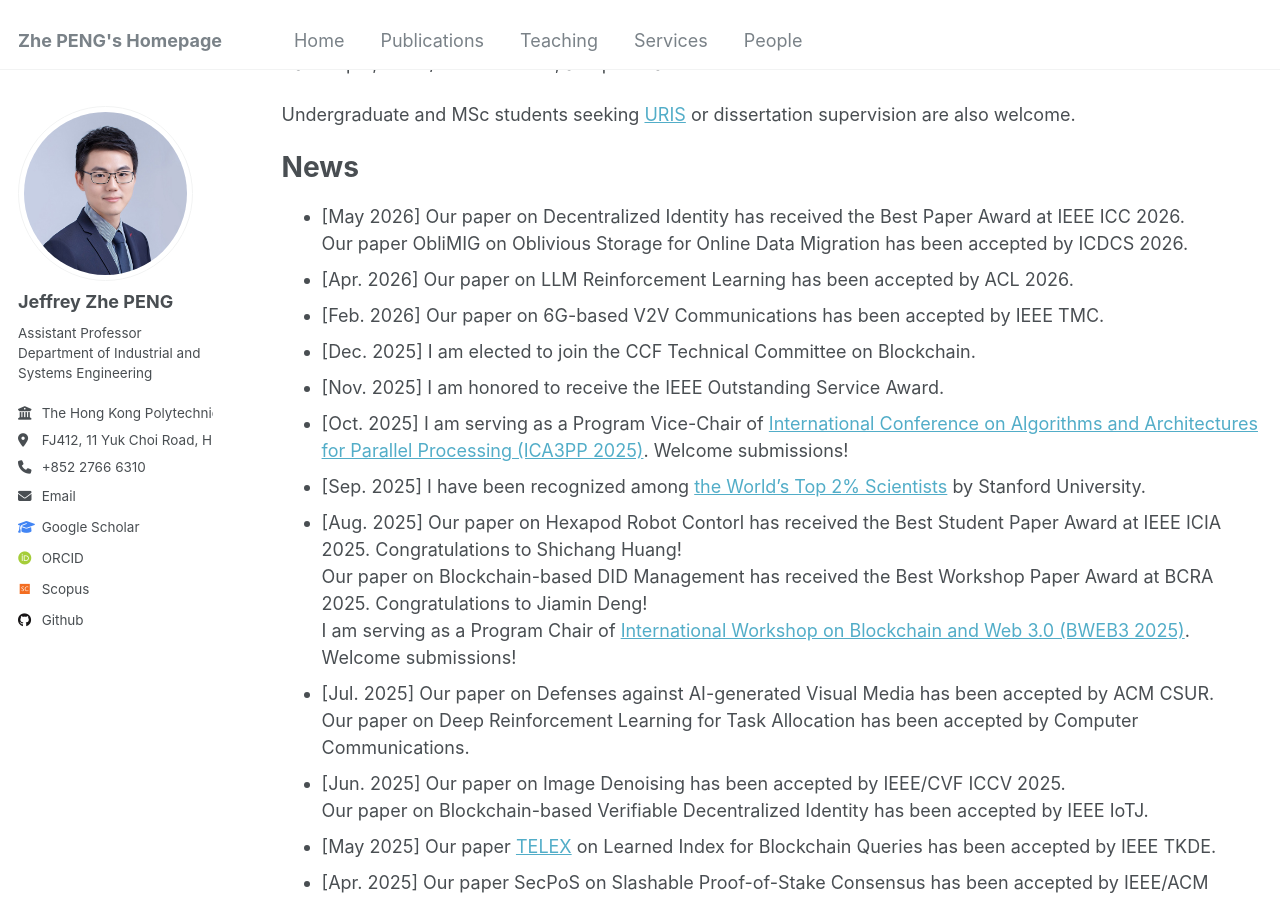
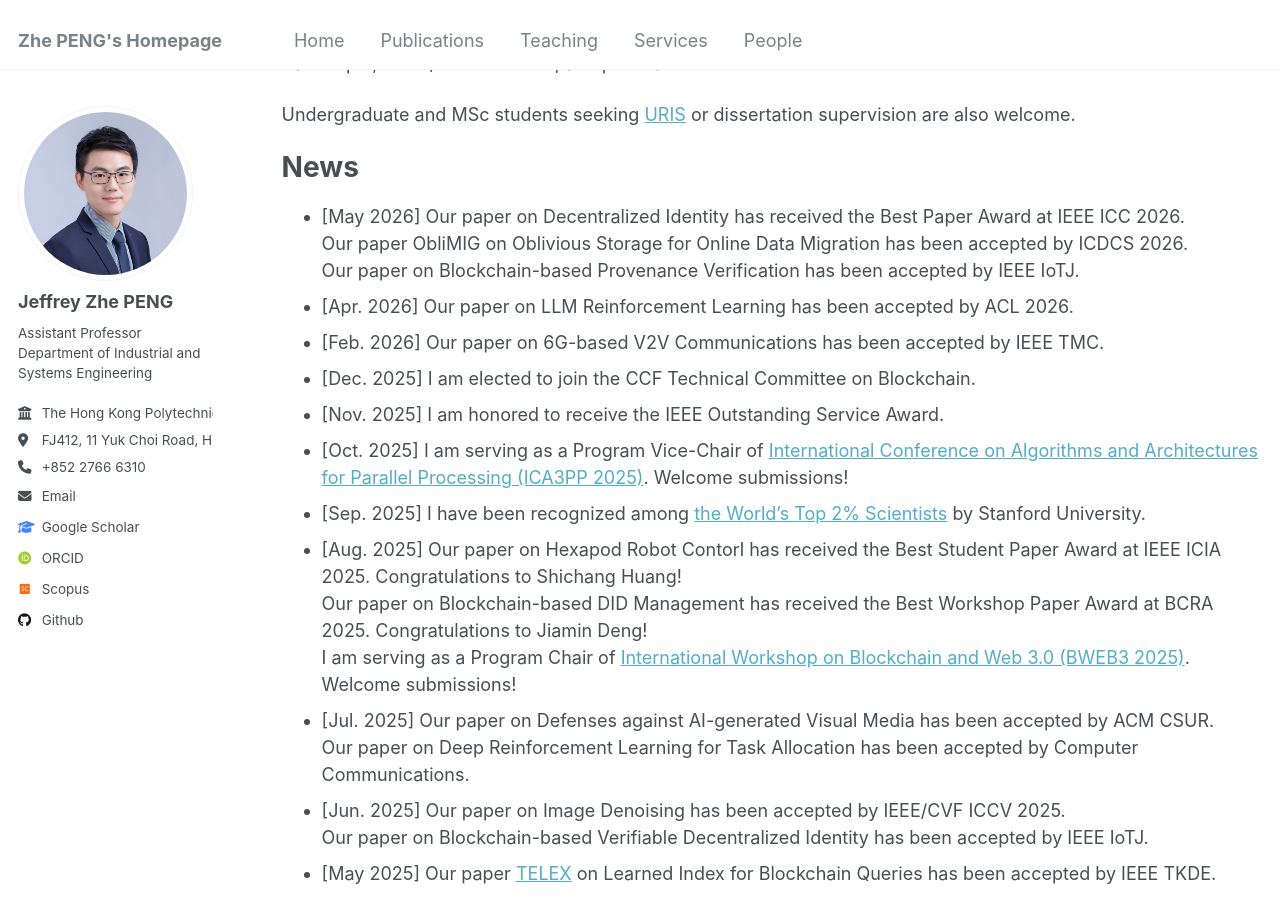
Before and after one commit to PENG-Zhe/peng-zhe.github.io, a Jekyll site: the page built from _pages/about.md, in a window 1280 px wide and 900 px high, scrolled down 706 px. Built offline with Jekyll 4.4.1, drawn with Linux system fonts in a browser that asks for light colours; some web fonts are replaced.

Commit message:
Update about.md

```diff
--- a/_pages/about.md
+++ b/_pages/about.md
@@ -27,7 +27,8 @@ Undergraduate and MSc students seeking [URIS](https://www.polyu.edu.hk/gs/ug-res
 # News
 <!-- -->
 - [May 2026] Our paper on Decentralized Identity has received the Best Paper Award at IEEE ICC 2026. <br>
-Our paper ObliMIG on Oblivious Storage for Online Data Migration has been accepted by ICDCS 2026.
+Our paper ObliMIG on Oblivious Storage for Online Data Migration has been accepted by ICDCS 2026. <br>
+Our paper on Blockchain-based Provenance Verification has been accepted by IEEE IoTJ.
 - [Apr. 2026] Our paper on LLM Reinforcement Learning has been accepted by ACL 2026.
 - [Feb. 2026] Our paper on 6G-based V2V Communications has been accepted by IEEE TMC.
 - [Dec. 2025] I am elected to join the CCF Technical Committee on Blockchain.
```
